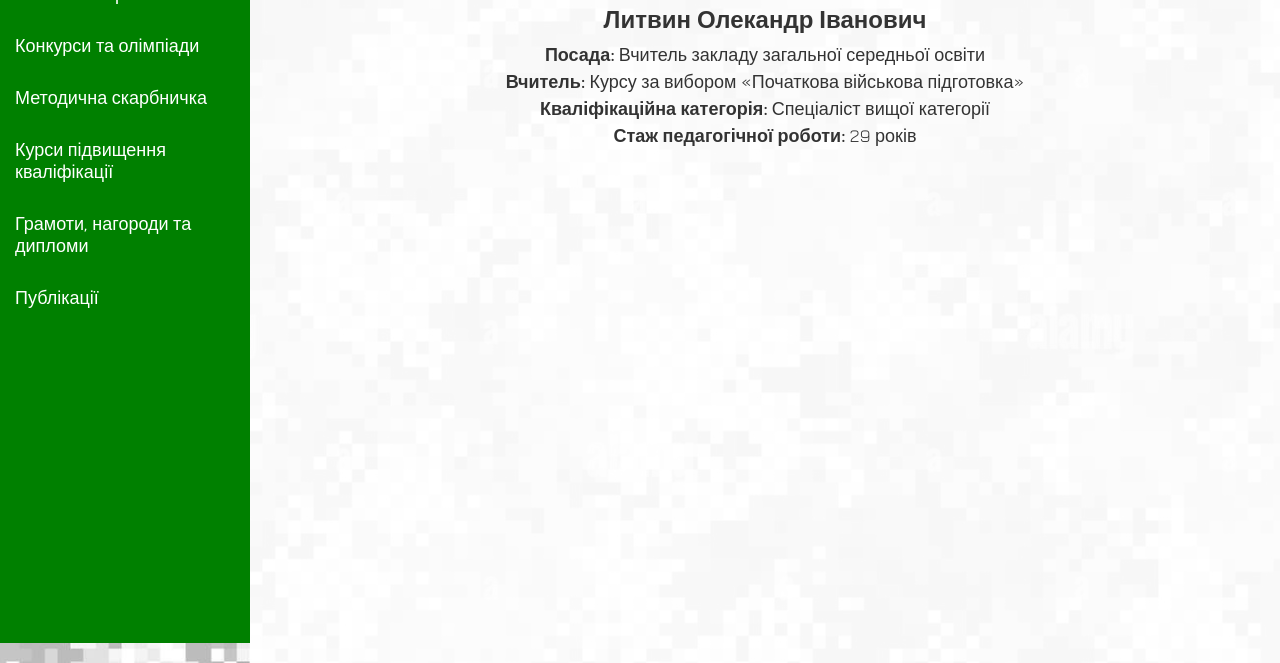
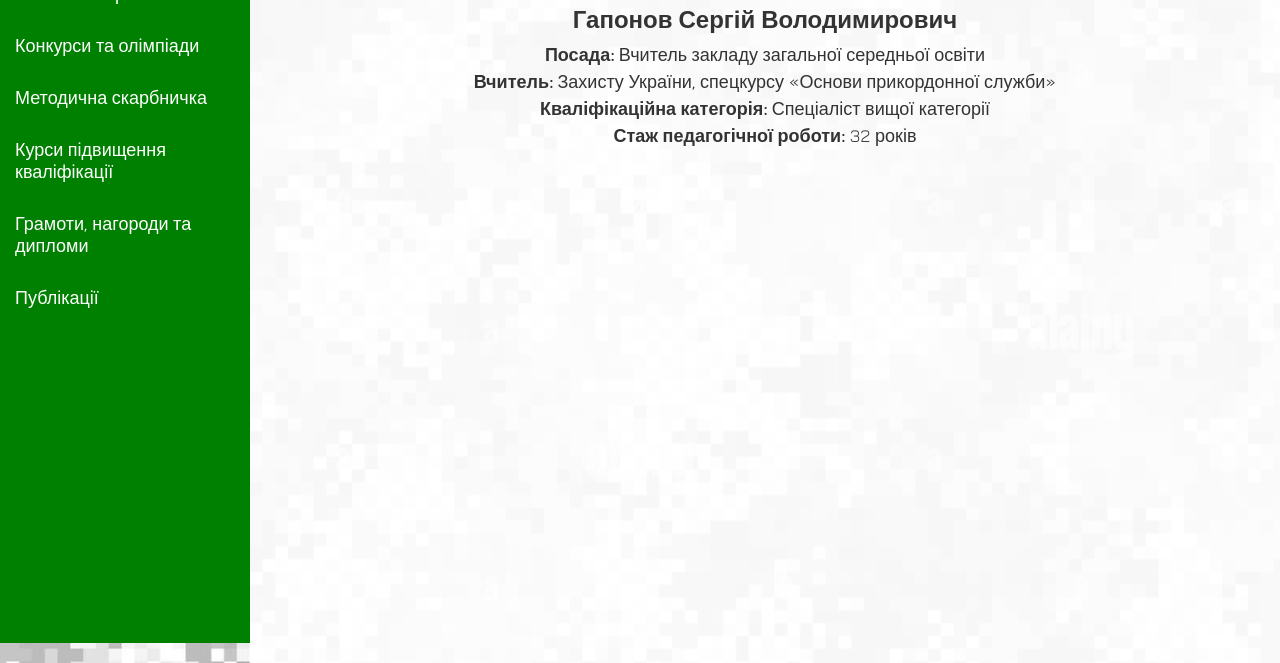
Before and after one commit to Goratsiy21/HAPONOV, a plain HTML site: page index.html in a window 1280 px wide. Shown: the part 177-840 px from the top of the page. Drawn offline with nearby package versions, Linux system fonts and the light colour scheme.

Commit message:
Update index.html

```diff
--- a/index.html
+++ b/index.html
@@ -123,11 +123,11 @@
     <div class="main-content" id="main">
         <div class="profile">
             <img src="img/1.jpg" alt="Фото">
-            <h1>Литвин Олекандр Іванович</h1>
+            <h1>Гапонов Сергій Володимирович</h1>
             <p><span class="label">Посада:</span> Вчитель закладу загальної середньої освіти</p>
-            <p><span class="label">Вчитель:</span> Курсу за вибором «Початкова військова підготовка»</p>
+            <p><span class="label">Вчитель:</span> Захисту України,  спецкурсу «Основи прикордонної служби»</p>
             <p><span class="label">Кваліфікаційна категорія:</span> Спеціаліст вищої категорії</p>
-            <p><span class="label">Стаж педагогічної роботи:</span> 29 років</p>
+            <p><span class="label">Стаж педагогічної роботи:</span> 32 років</p>
         </div>
     </div>
 
```
